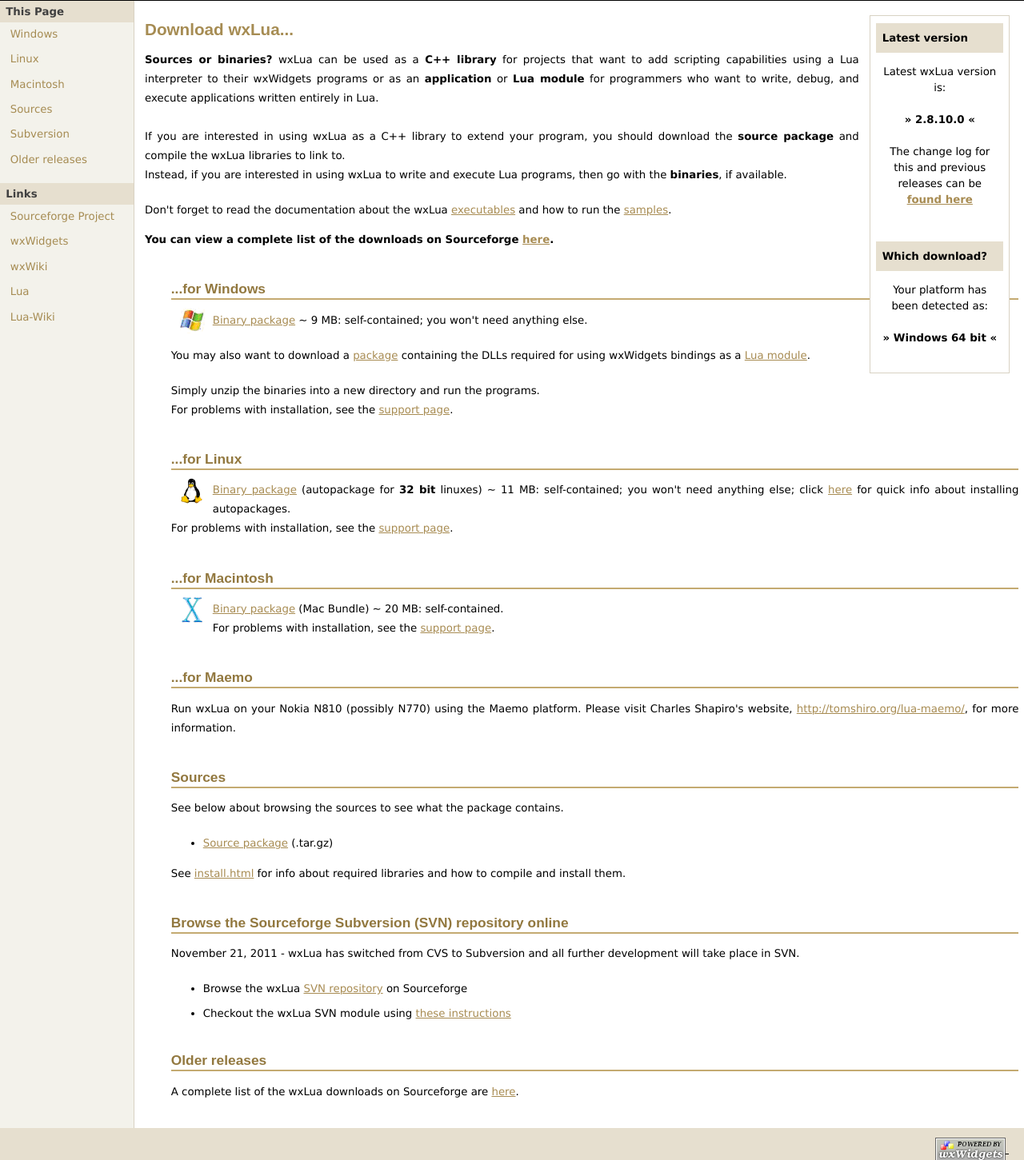
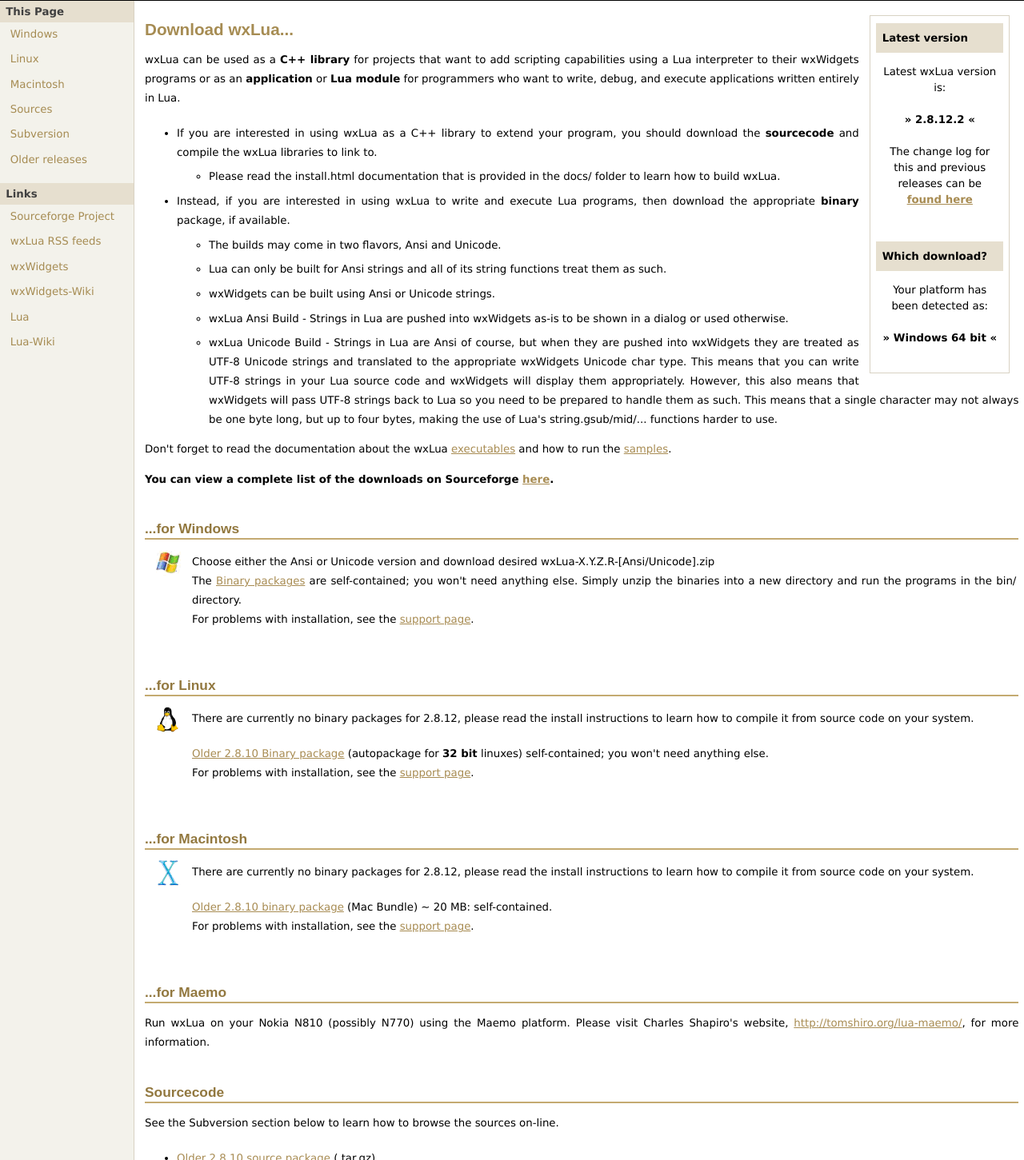
Before and after one commit to muhkuh-sys/wxlua, a PHP site: page /download.php in a window 1280 px wide. Shown: the part 351-1802 px from the top of the page at 80% size. Run offline with PHP 8.4, Linux system fonts and the light colour scheme.

Commit message:
Update website for 2.8.12.2 and cleanup the download and news page.

```diff
--- a/website/download.php
+++ b/website/download.php
@@ -1,24 +1,26 @@
 <!-- $Id: download.php,v 1.34 2009/06/09 21:52:09 jrl1 Exp $ -->
 <?php
   $pagetitle="download";
-  $anchors_href=array("win", "linux", "mac", "sources", "subversion", "older");
+  $anchors_href=array("win",     "linux", "mac",       "sources", "subversion", "older");
   $anchors_text=array("Windows", "Linux", "Macintosh", "Sources", "Subversion", "Older releases");
   include_once("header.inc.php");
 
 
   // IMPORTANT: update these info when a new release is available!
   // =============================================================
-  $latestversion="2.8.10.0";
+  $latestversion="2.8.12.2";
 
   $winsize="9";       // size of the wxlua-xxx.bin.zip file (in MB)
   $apsize="11";       // size of the wxlua-xxx.package file (in MB)
   $bundlesize="20";   // size of the wxlua-xxx.dmg file (in MB)
 
-  $winlink="http://downloads.sourceforge.net/wxlua/wxLua-$latestversion-MSW-bin.zip";
+  $releaselink="http://sourceforge.net/projects/wxlua/files/wxlua/2.8.12.2";
+
+  $winlink="http://sourceforge.net/projects/wxlua/files/wxlua/2.8.12.2/wxLua-2.8.12.2-MSW-Ansi.zip/download";
   $dlllink="http://downloads.sourceforge.net/wxlua/wxLua-$latestversion-MSW-dll.zip";
-  $linuxlink="http://downloads.sourceforge.net/wxlua/wxlua-$latestversion-1.x86.package";
-  $maclink="http://downloads.sourceforge.net/wxlua/wxlua-2.8.10.0-tiger.dmg";
-  $gzlink="http://downloads.sourceforge.net/wxlua/wxLua-$latestversion-src.tar.gz";
+  $linuxlink="http://downloads.sourceforge.net/wxlua/2.8.10.0/wxlua-2.8.10-1.x86.package";
+  $maclink="http://downloads.sourceforge.net/wxlua/2.8.10.0/wxlua-2.8.10.0-tiger.dmg";
+  $gzlink="http://downloads.sourceforge.net/wxlua/2.8.10.0/wxLua-2.8.10-src.tar.gz";
 ?>
 
 <div class="rightSideBar">
@@ -64,75 +66,107 @@
 </div>
 
 <h1 class="first">Download wxLua...</h1>
-<p><strong>Sources or binaries?</strong> wxLua can be used as a <strong>C++ library</strong> for projects
+<p>wxLua can be used as a <strong>C++ library</strong> for projects
 that want to add scripting capabilities using a Lua interpreter to their wxWidgets programs or as an
 <strong>application</strong> or <strong>Lua module</strong> for programmers
-who want to write, debug, and execute applications written entirely in Lua.<br/><br/>
+who want to write, debug, and execute applications written entirely in Lua.<p/>
 
-If you are interested in using wxLua as a C++ library to extend your program, you should download the
-<strong>source package</strong> and compile the wxLua libraries to link to.<br/>
-
-Instead, if you are interested in using wxLua to write and execute Lua programs, then go with the <strong>binaries</strong>, if available.</p>
+<ul>
+  <li>
+    If you are interested in using wxLua as a C++ library to extend your program, you should download the
+    <strong>sourcecode</strong> and compile the wxLua libraries to link to.
+    <ul>
+      <li>
+        Please read the install.html documentation that is provided in the docs/ folder to learn how to build wxLua.
+      </li>
+    </ul>
+  </li>
+  <li>
+    Instead, if you are interested in using wxLua to write and execute Lua programs, then download the appropriate <strong>binary</strong> package, if available.
+    <ul>
+      <li>The builds may come in two flavors, Ansi and Unicode.</li>
+      <li>Lua can only be built for Ansi strings and all of its string functions treat them as such.</li>
+      <li>wxWidgets can be built using Ansi or Unicode strings.</li>
+      <li>wxLua Ansi Build - Strings in Lua are pushed into wxWidgets as-is to be shown in a dialog or used otherwise.</li>
+      <li>wxLua Unicode Build - Strings in Lua are Ansi of course, but when they are pushed into wxWidgets
+          they are treated as UTF-8 Unicode strings and translated to the appropriate wxWidgets Unicode char type.
+          This means that you can write UTF-8 strings in your Lua source code and wxWidgets will display them appropriately.
+          However, this also means that wxWidgets will pass UTF-8 strings back to Lua so you need to be prepared to handle them as such.
+          This means that a single character may not always be one byte long, but up to four bytes,
+          making the use of Lua's string.gsub/mid/... functions harder to use.
+      </li>
+    </ul>
+  </li>
+</ul>
 
 Don't forget to read the documentation about the wxLua <a href="http://wxlua.sourceforge.net/docs/wxlua.html#wxlua_applications">executables</a>
-and how to run the <a href="http://wxlua.sourceforge.net/docs/wxlua.html#wxlua_samples"> samples</a>.
+and how to run the <a href="http://wxlua.sourceforge.net/docs/wxlua.html#wxlua_samples">samples</a>.<br/>
 
 <p><b>You can view a complete list of the downloads on Sourceforge <a href="http://sourceforge.net/project/showfiles.php?group_id=140042">here<alt="Downloads"/></a>.</b></p>
 
 
-<div class="indented">
 <h2 id="win">...for Windows</h2>
-<a href="<?php echo $winlink; ?>"><img src="images/win.png" alt="Windows download"/></a>
-<p><a href="<?php echo $winlink; ?>">Binary package</a> ~ <?php echo $winsize; ?> MB: self-contained; you won't need anything else.</p>
-<p>You may also want to download a <a href="<?php echo $dlllink; ?>">package</a> containing the
-DLLs required for using wxWidgets bindings as a <a href="http://lua-users.org/wiki/BuildingModules">Lua module</a>.</p>
-<p>Simply unzip the binaries into a new directory and run the programs.<br/>
-For problems with installation, see the <a href="support.php">support page</a>.</p>
-</div>
+<table><tr>
+<td valign="top"><img src="images/win.png" alt="Windows download"/></td>
+<td>
+  <p>Choose either the Ansi or Unicode version and download desired wxLua-X.Y.Z.R-[Ansi/Unicode].zip</br>
+  The <a href="<?php echo $releaselink; ?>">Binary packages</a> are self-contained; you won't need anything else.
+  Simply unzip the binaries into a new directory and run the programs in the bin/ directory.<br/>
+  For problems with installation, see the <a href="support.php">support page</a>.
+</td>
+</tr></table>
 
-<div class="indented">
+
 <h2 id="linux">...for Linux</h2>
-<a href="<?php echo $linuxlink; ?>"><img src="images/linux.png" alt="Linux download"/></a>
-<p><a href="<?php echo $linuxlink; ?>">Binary package</a> (autopackage for <strong>32 bit</strong> linuxes) ~ <?php echo $apsize; ?> MB: self-contained; you won't need anything else; click <a href="http://autopackage.org/docs/howto-install/">here</a> for quick info about installing autopackages.<br/>
-For problems with installation, see the <a href="support.php">support page</a>.</p>
-</div>
+<table><tr>
+<td valign="top"><img src="images/linux.png" alt="Linux download"/></td>
+<td>
+  <p>There are currently no binary packages for 2.8.12, please read the install
+  instructions to learn how to compile it from source code on your system.</p>
 
-<div class="indented">
+  <p><a href="<?php echo $linuxlink; ?>">Older 2.8.10 Binary package</a> (autopackage for <strong>32 bit</strong> linuxes) self-contained; you won't need anything else.<br/>
+  For problems with installation, see the <a href="support.php">support page</a>.</p>
+</td>
+</tr></table>
+
+
 <h2 id="mac">...for Macintosh</h2>
-<a href="<?php echo $maclink; ?>"><img src="images/macosx.png" alt="Macintosh download"/></a>
-<p><a href="<?php echo $maclink; ?>">Binary package</a> (Mac Bundle) ~ <?php echo $bundlesize; ?> MB: self-contained.<br/>
-For problems with installation, see the <a href="support.php">support page</a>.</p>
-</div>
+<table><tr>
+<td valign="top"><img src="images/macosx.png" alt="Macintosh download"/></td>
+<td>
+  <p>There are currently no binary packages for 2.8.12, please read the install
+  instructions to learn how to compile it from source code on your system.</p>
 
-<div class="indented">
+  <p><a href="<?php echo $maclink; ?>">Older 2.8.10 binary package</a> (Mac Bundle) ~ <?php echo $bundlesize; ?> MB: self-contained.<br/>
+  For problems with installation, see the <a href="support.php">support page</a>.</p>
+</td>
+</tr></table>
+
+
 <h2 id="mac">...for Maemo</h2>
 <p>Run wxLua on your Nokia N810 (possibly N770) using the Maemo platform.
-Please visit Charles Shapiro's website, <a href="http://tomshiro.org/lua-maemo/">http://tomshiro.org/lua-maemo/</a>, for more information.
-</p>
-</div>
+Please visit Charles Shapiro's website, <a href="http://tomshiro.org/lua-maemo/">http://tomshiro.org/lua-maemo/</a>, for more information.</p>
 
-<div class="indented">
-<h2 id="sources">Sources</h2>
-<p>See below about browsing the sources to see what the package contains.</p>
+
+<h2 id="sources">Sourcecode</h2>
+<p>See the Subversion section below to learn how to browse the sources on-line.</p>
 <ul>
-<li><a href="<?php echo $gzlink; ?>">Source package</a> (.tar.gz) </li>
+  <li><a href="<?php echo $gzlink; ?>">Older 2.8.10 source package</a> (.tar.gz) </li>
 </ul>
 <p>See <a href="docs/install.html">install.html</a> for info about required libraries and how to compile and install them.</p>
-</div>
 
-<div class="indented">
-<h2 id="subversion">Browse the Sourceforge Subversion (SVN) repository online</h2>
+
+<h2 id="subversion">Browse the Sourceforge Subversion (SVN) Sourcecode Repository On-line</h2>
 <p>November 21, 2011 - wxLua has switched from CVS to Subversion and all further development will take place in SVN.</p>
 <ul>
 <li>Browse the wxLua <a href="http://wxlua.svn.sourceforge.net/viewvc/wxlua/trunk/wxLua/">SVN repository</a> on Sourceforge</li>
 <!-- <li>Browse the wxLua <a href="http://wxlua.cvs.sourceforge.net/wxlua/wxLua/">CVS repository</a> on Sourceforge</li> -->
 <li>Checkout the wxLua SVN module using <a href="https://sourceforge.net/scm/?type=svn&group_id=140042">these instructions</a></li>
 </ul>
-</div>
 
-<div class="indented">
-<h2 id="older">Older releases</h2>
+
+<h2 id="older">Older Releases</h2>
 <p>A complete list of the wxLua downloads on Sourceforge are <a href="http://sourceforge.net/project/showfiles.php?group_id=140042">here<alt="Downloads"/></a>.
-</div>
+
 
 <?php include_once("footer.inc.php"); ?>
--- a/website/header.inc.php
+++ b/website/header.inc.php
@@ -84,8 +84,9 @@
         <p class="sideBarTitle">Links</p>
         <ul>
               <li><a href="http://sourceforge.net/projects/wxlua" title="The wxLua project page at Sourceforge.net">Sourceforge Project</a></li>
+              <li><a href="https://sourceforge.net/export/rss2_project.php?group_id=140042" title="RSS feeds for the wxLua project">wxLua RSS feeds</a></li>
               <li><a href="http://www.wxwidgets.org" title="Learn more about wxWidgets">wxWidgets</a></li>
-              <li><a href="http://www.wxwidgets.org/wiki" title="The official wxWidgets wiki">wxWiki</a></li>
+              <li><a href="http://www.wxwidgets.org/wiki" title="The official wxWidgets wiki">wxWidgets-Wiki</a></li>
               <li><a href="http://www.lua.org" title="Learn more about Lua">Lua</a></li>
               <li><a href="http://lua-users.org/wiki" title="The official Lua wiki">Lua-Wiki</a></li>
         </ul>
```
Also changed, not shown: 1 other file.
